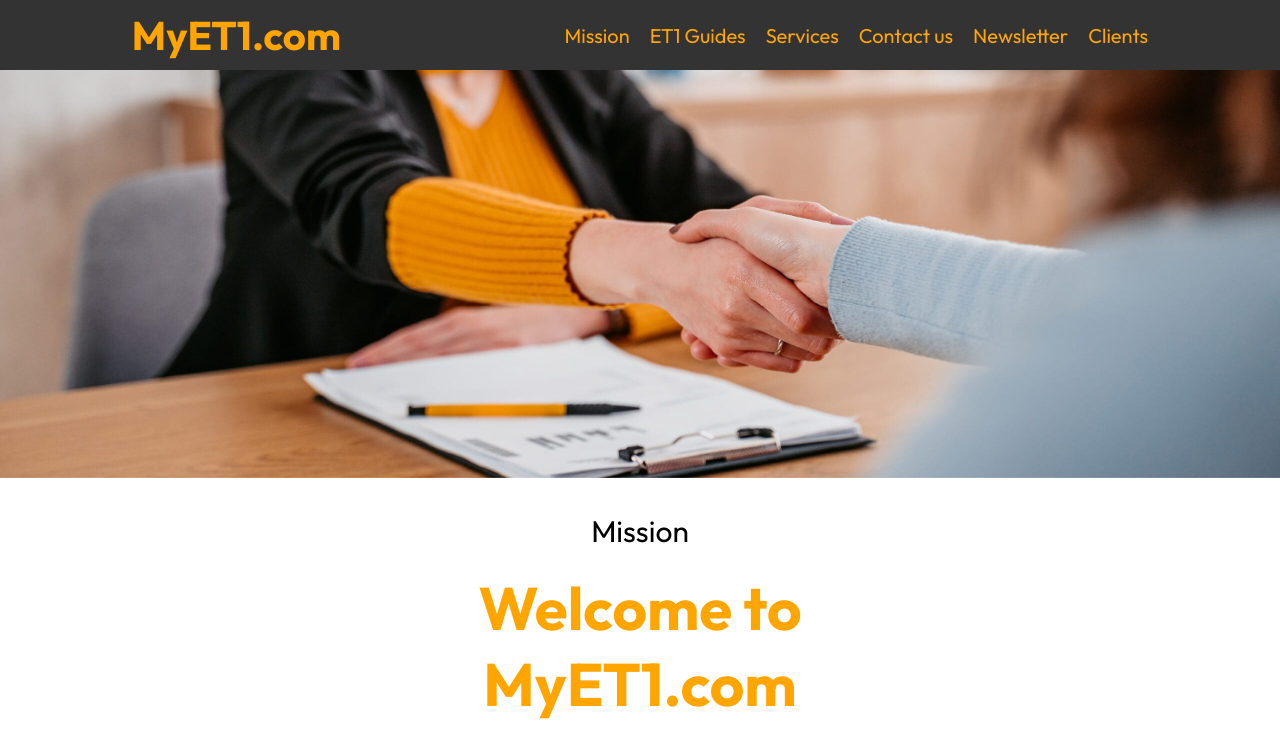
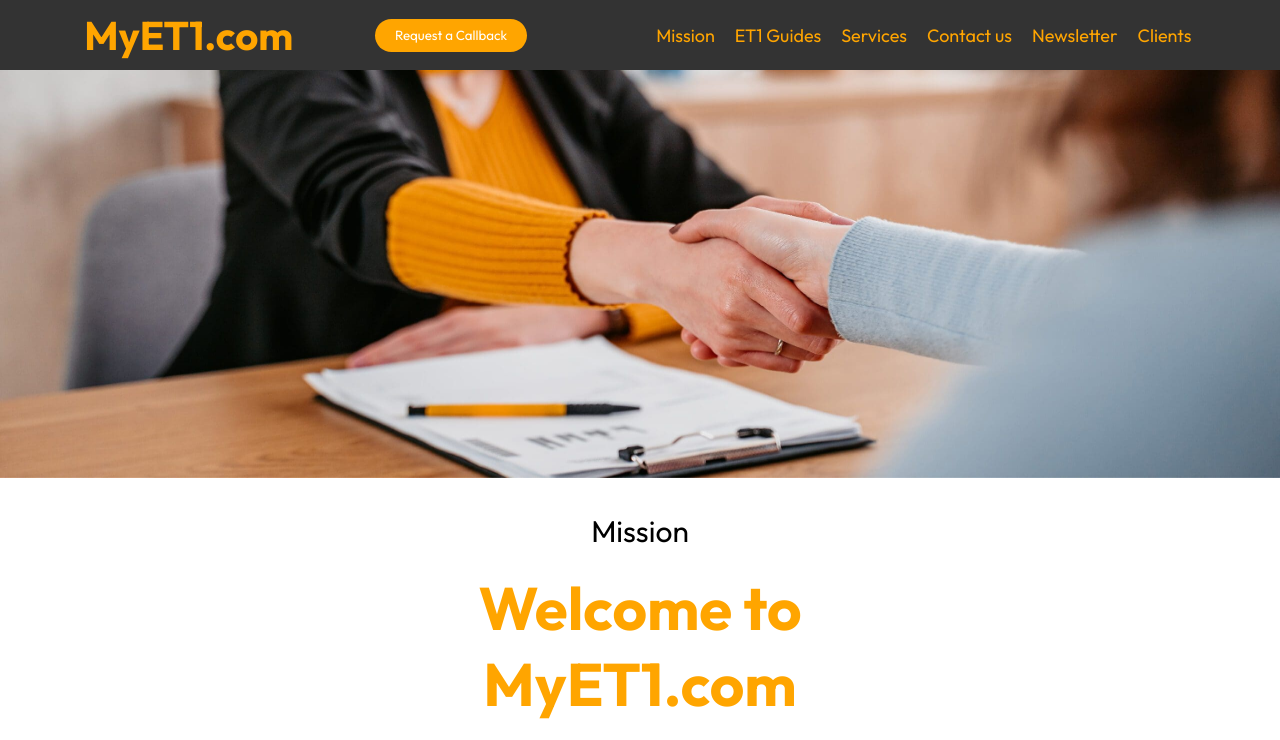
Before and after one commit to SabbirHossainRuet/myet-project, a React (Vite) app in the folder frontend/: page / in a window 1280 px wide. Shown: the top 740 px of the page. Built offline with nearby package versions, Linux system fonts and the light colour scheme.

Commit message:
Final Change 22.08.24

```diff
--- a/frontend/src/components/Contact/Contact.css
+++ b/frontend/src/components/Contact/Contact.css
@@ -1,5 +1,5 @@
 .contact {
-    margin: 10px 100px;
+    margin: 80px 100px;
     padding: 10px 10px;
     box-sizing: border-box;
 }
--- a/frontend/src/components/Navbar/Navbar.css
+++ b/frontend/src/components/Navbar/Navbar.css
@@ -74,8 +74,9 @@
 nav {
   display: flex;
   justify-content: space-around;
+  gap: 20px;
   align-items: center;
-  padding: 10px 20px;
+  padding: 10px 10px;
   background-color: #333;
   color: orange;
   height: 70px;
@@ -86,6 +87,8 @@ nav {
 
 nav h3 {
   font-size: 40px;
+  width: 20%;
+  text-align: right;
 }
 
 .navbar-menu-container {
@@ -94,14 +97,35 @@ nav h3 {
 
 .navbar-links-container {
   display: flex;
+  justify-content: center;
+  width: 50%;
   gap: 20px;
   color: orange;
-  font-size: 20px;
+  font-size: 18px;
   cursor: pointer;
 }
 
 .navbar-links-container .li:hover {
   text-decoration: underline;
+}
+
+nav button {
+  border: none;
+  border-radius: 20px;
+  color: white;
+  width: 12%;
+  height: 33px;
+  background-color: orange;
+
+}
+
+nav button:hover {
+  border-radius: 20px;
+  color: white;
+  background-color: rgb(89, 218, 149);
+  cursor: pointer;
+  animation: fadeIn 0.1s;
+
 }
 
 /* Responsive Styles */
@@ -110,7 +134,26 @@ nav h3 {
     display: none;
   }
 
+  nav h3 {
+    font-size: 35px;
+  }
+
+  nav {
+    gap: 0px;
+  }
+
   .navbar-menu-container {
     display: flex;
   }
+
+  nav button {
+    border: none;
+    border-radius: 20px;
+    color: white;
+    margin-left: 100px;
+    width: 12%;
+    height: 33px;
+    background-color: orange;
+
+  }
 }
--- a/frontend/src/components/Navbar/Navbar.jsx
+++ b/frontend/src/components/Navbar/Navbar.jsx
@@ -70,12 +70,13 @@ const Navbar = () => {
     return (
         <nav>
             <h3 onClick={handleTitleClick} style={{ cursor: 'pointer' }}>MyET1.com</h3>
+            <button>Request a Callback</button>
             <div className="navbar-links-container">
                 <Link className="li" to="mission" duration={500} offset={-100}>Mission</Link>
                 <Link className="li" to="et-guides" duration={500} offset={-100}>ET1 Guides</Link>
                 <Link className="li" to="services" duration={500} offset={-100}>Services</Link>
-                <Link className="li" to="contact" duration={500} offset={-100}>Contact us</Link>
-                <Link className="li" to="newsletter" duration={500} offset={-100}>Newsletter</Link>
+                <Link className="li" to="contact" duration={500} offset={-150}>Contact us</Link>
+                <Link className="li" to="newsletter" duration={500} offset={-200}>Newsletter</Link>
                 <Link className="li" to="clients" duration={500} offset={-100}>Clients</Link>
             </div>
             <div className="navbar-menu-container">
--- a/frontend/src/components/Newsletter/Newsletter.css
+++ b/frontend/src/components/Newsletter/Newsletter.css
@@ -1,6 +1,6 @@
 .newsletter {
     max-width: 70%;
-    margin: 0 auto;
+    margin: 40px auto;
 }
 
 .news-container {
@@ -35,6 +35,13 @@
     text-align: center;
 }
 
+.contact-form {
+    display: flex;
+    flex-direction: column;
+    gap: 10px;
+    width: 100%;
+}
+
 .form-group input[type="text"],
 .form-group input[type="email"] {
     width: 100%;
@@ -43,6 +50,7 @@
     border-radius: 5px;
     font-size: 1rem;
     color: #333;
+    gap: 10px;
 }
 
 button[type="submit"] {
@@ -64,6 +72,10 @@ button[type="submit"]:hover {
 
 @media (max-width:768px) {
 
+    .newsletter {
+        margin: 0 auto;
+    }
+
     .alt {
         font-size: 20px;
     }
@@ -81,9 +93,6 @@ button[type="submit"]:hover {
 
     .contact-form {
         flex-direction: column;
-        /* Stack fields vertically on smaller screens */
-        align-items: stretch;
-        /* Ensure full width for each element */
     }
 
     .form-group {
--- a/frontend/src/components/Newsletter/Newsletter.jsx
+++ b/frontend/src/components/Newsletter/Newsletter.jsx
@@ -43,7 +43,6 @@ const NewsLetter = () => {
                     <p style={{ textAlign: "center" }}>
                         Stay up to date with MyET1.com, and how we're supporting UK workers to resolve their employment disputes.
                     </p>
-                    <br />
                 </div>
                 <div className="right">
                     {!isSubmitted ? (
@@ -62,7 +61,7 @@ const NewsLetter = () => {
                             <button type="submit">Sign up</button>
                         </form>
                     ) : (
-                        <p style={{ fontSize: "20px", color: "orange", marginLeft: "150px", marginTop: "10px" }}>Thank you for signing up!<br /> We'll be in touch soon.</p>
+                        <p style={{ fontSize: "20px", color: "orange", marginLeft: "50px", marginTop: "10px", textAlign: 'center' }}>Thank you for signing up!<br /> We'll be in touch soon.</p>
                     )}
                 </div>
             </div>
```
